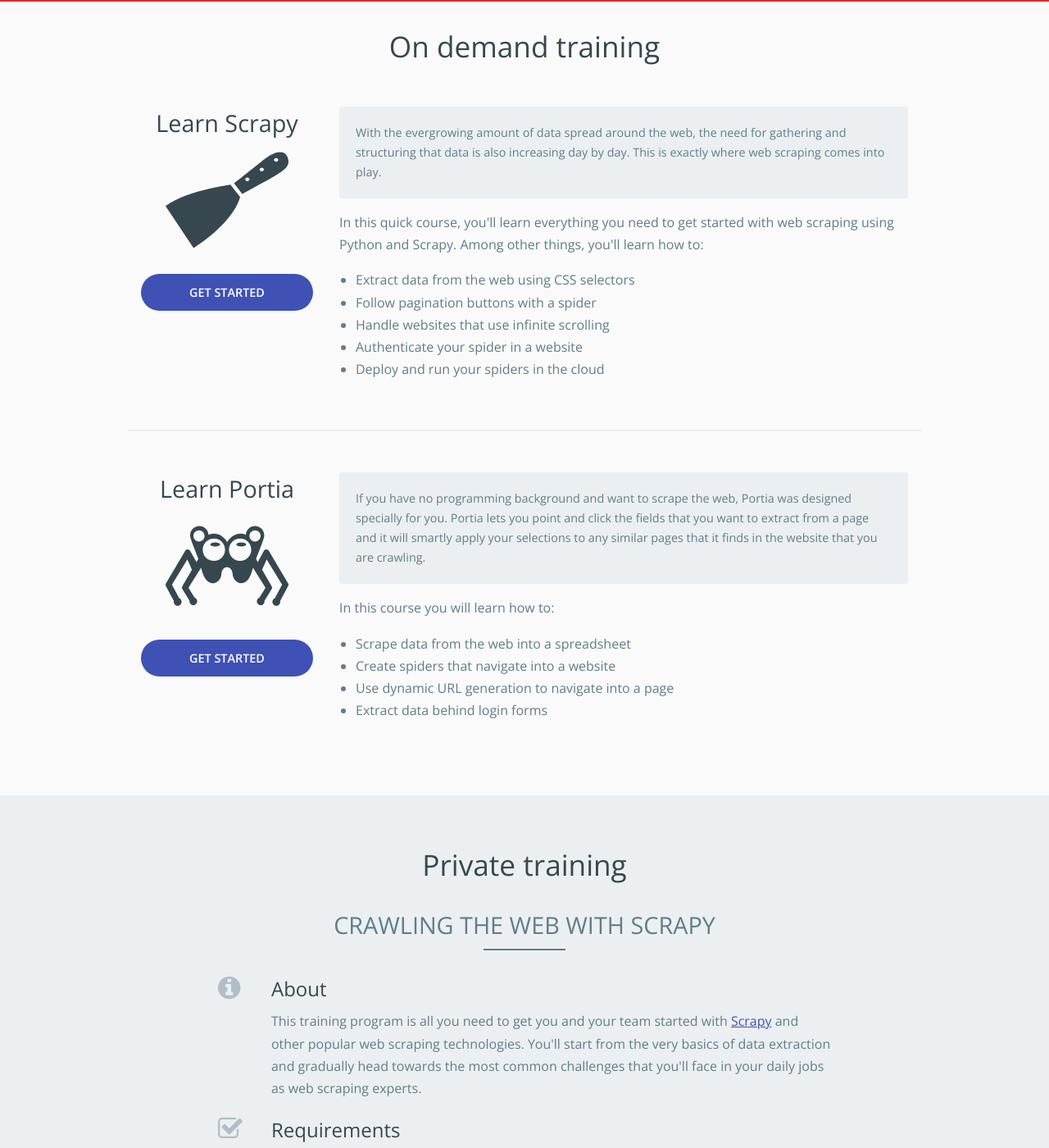
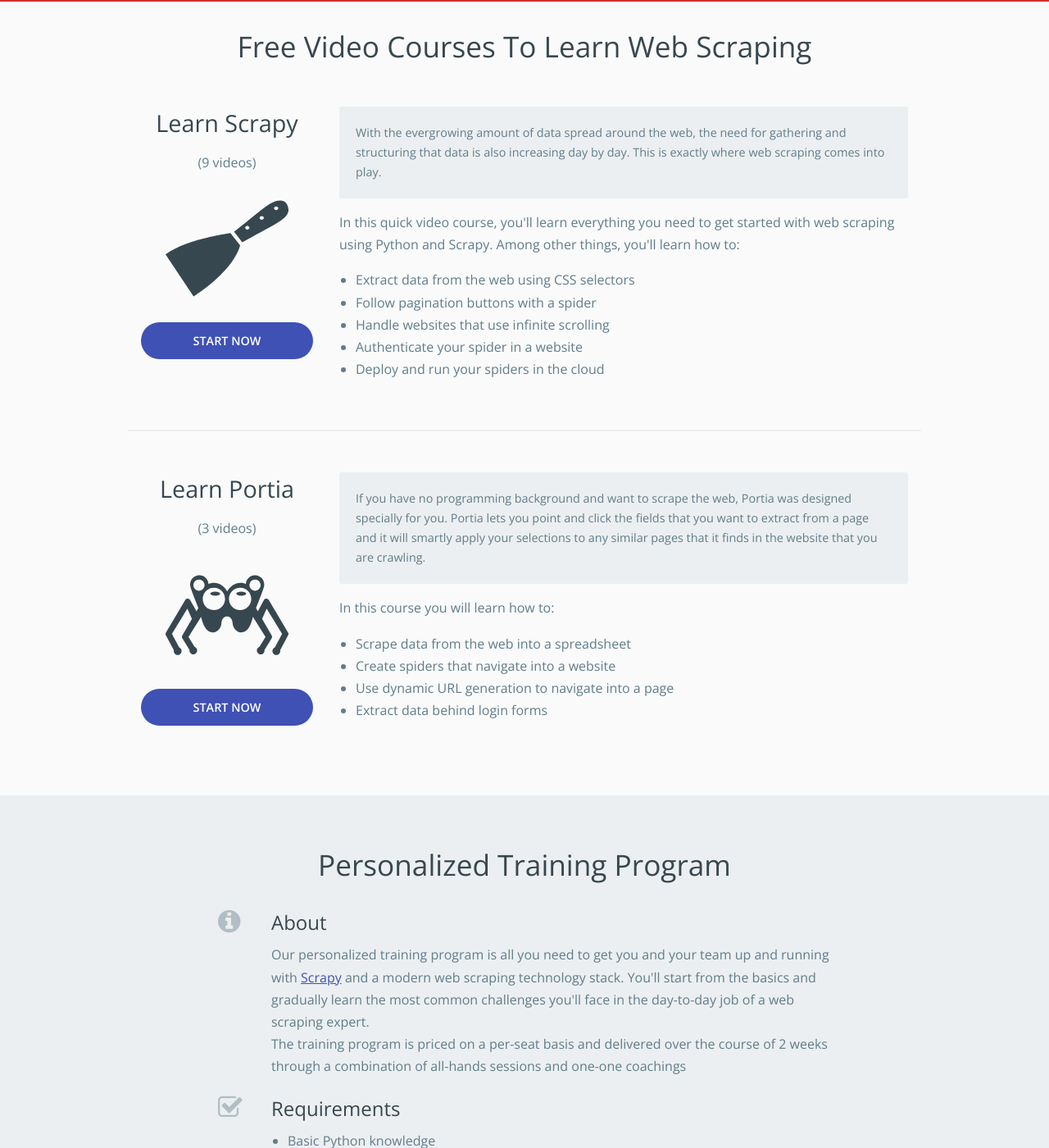
Before and after one commit to scrapinghub/learn.scrapinghub.com, a Jekyll site: the page built from index.html, in a window 1280 px wide and 1400 px high, scrolled down 233 px. Shown: the whole window at 82% size. Built offline with Jekyll 4.4.1, drawn with Linux system fonts in a browser that asks for light colours; nearby versions of some CDN libraries; some of the changed text lies outside the part shown.

Commit message:
some improvements to learning center home page's copy

```diff
--- a/index.html
+++ b/index.html
@@ -3,7 +3,7 @@ layout: default
 title: Scrapinghub Learning Center
 ---
 <section class="on-demand-courses">
-    <h2>On demand training</h2>
+    <h2>Free Video Courses To Learn Web Scraping</h2>
     <div class="wrap container-fluid">
 
         <div class="courses">
@@ -11,13 +11,14 @@ title: Scrapinghub Learning Center
             <div class="row course-summary">
                 <div class="col-md-3 course-icon">
                     <h2>Learn Scrapy</h2>
+                    <p>(9 videos)</p>
                     {% include icons/icon-scrapy.svg %}
-                    <a href="{{ site.baseurl }}/scrapy" class="primary-cta">Get started</a>
+                    <a href="{{ site.baseurl }}/scrapy" class="primary-cta">Start now</a>
                 </div>
                 <div class="col-md-9">
 
                     <h3>With the evergrowing amount of data spread around the web, the need for gathering and structuring that data is also increasing day by day. This is exactly where web scraping comes into play.</h3>
-                    <p>In this quick course, you'll learn everything you need to get started with web scraping using Python and Scrapy. Among other things, you'll learn how to:</p>
+                    <p>In this quick video course, you'll learn everything you need to get started with web scraping using Python and Scrapy. Among other things, you'll learn how to:</p>
                     <ul>
                         <li>Extract data from the web using CSS selectors</li>
                         <li>Follow pagination buttons with a spider</li>
@@ -31,8 +32,9 @@ title: Scrapinghub Learning Center
             <div class="row course-summary">
                 <div class="col-md-3 course-icon">
                     <h2>Learn Portia</h2>
+                    <p>(3 videos)</p>
                     {% include icons/icon-portia.svg %}
-                    <a href="{{ site.baseurl }}/portia" class="primary-cta">Get started</a>
+                    <a href="{{ site.baseurl }}/portia" class="primary-cta">Start now</a>
                 </div>
                 <div class="col-md-9">
                     <h3>If you have no programming background and want to scrape the web, Portia was designed specially for you. Portia lets you point and click the fields that you want to extract from a page and it will smartly apply your selections to any similar pages that it finds in the website that you are crawling.</h3>
@@ -52,15 +54,15 @@ title: Scrapinghub Learning Center
 <section class="training">
     <div class="wrap container-fluid">
         <div class="col-md-offset-1 col-md-10 col-md-offset-1">
-            <h2>Private training</h2>
-            <h3>Crawling the Web with Scrapy</h3>
+            <h2>Personalized Training Program</h2>
             <div class="row">
                 <div class="col-md-1">
                     <i class="fa fa-info-circle" aria-hidden="true"></i>
                 </div>
                 <div class="col-md-11">
                     <h4>About</h4>
-                    <p>This training program is all you need to get you and your team started with <a href="https://scrapy.org">Scrapy</a> and other popular web scraping technologies. You'll start from the very basics of data extraction and gradually head towards the most common challenges that you'll face in your daily jobs as web scraping experts.</p>
+                    <p>Our personalized training program is all you need to get you and your team up and running with <a href="https://scrapy.org">Scrapy</a> and a modern web scraping technology stack. You'll start from the basics and gradually learn the most common challenges you'll face in the day-to-day job of a web scraping expert.</p>
+                    <p>The training program is priced on a per-seat basis and delivered over the course of 2 weeks through a combination of all-hands sessions and one-one coachings</p>
                 </div>
             </div>
             <div class="row">
@@ -114,7 +116,7 @@ title: Scrapinghub Learning Center
 
     </div>
 
-    <a href="/request/" class="primary-cta">Schedule a training</a>
+    <a href="/request/" class="primary-cta">Schedule a personalized training</a>
 </section>
 
 {% include footer.html %}
```
